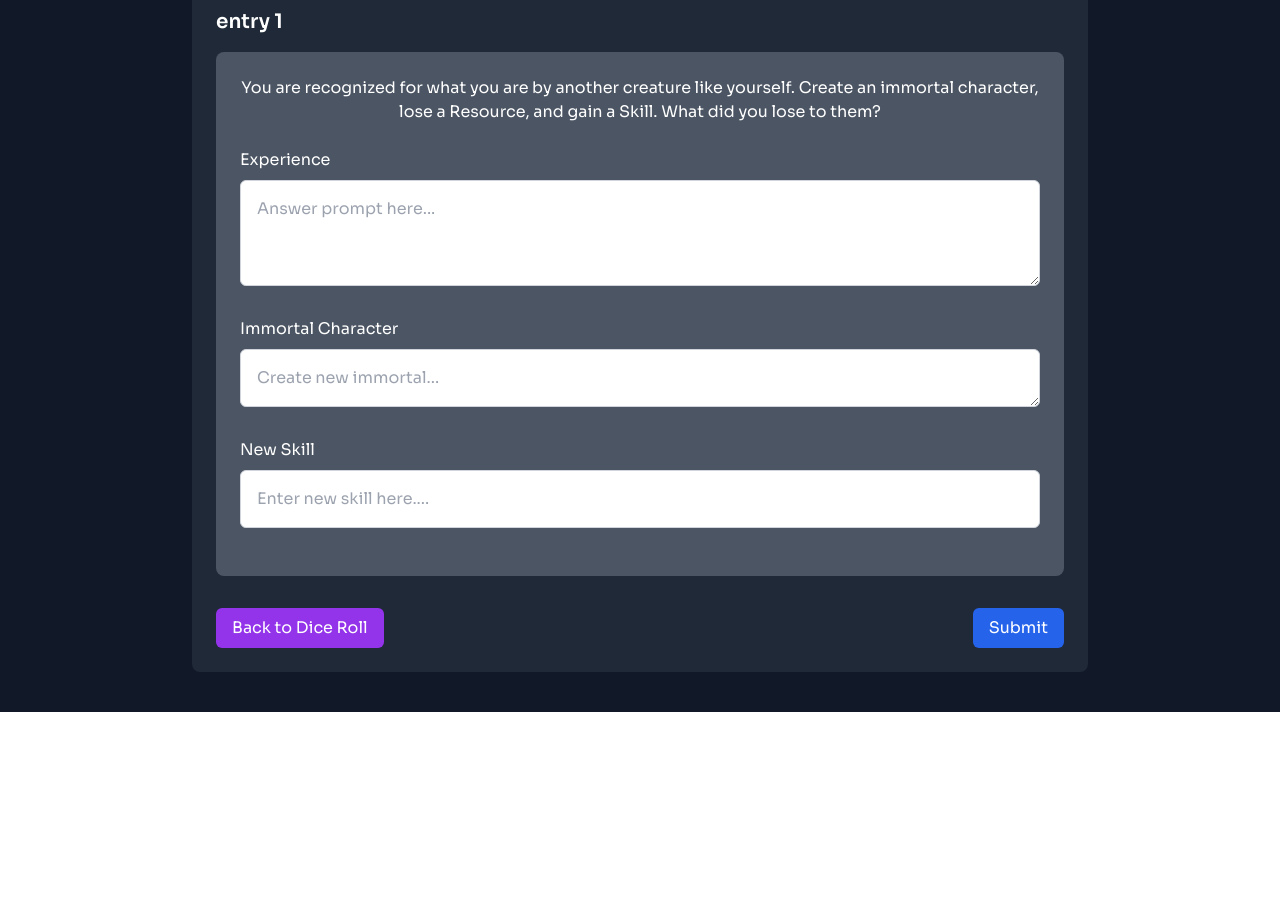
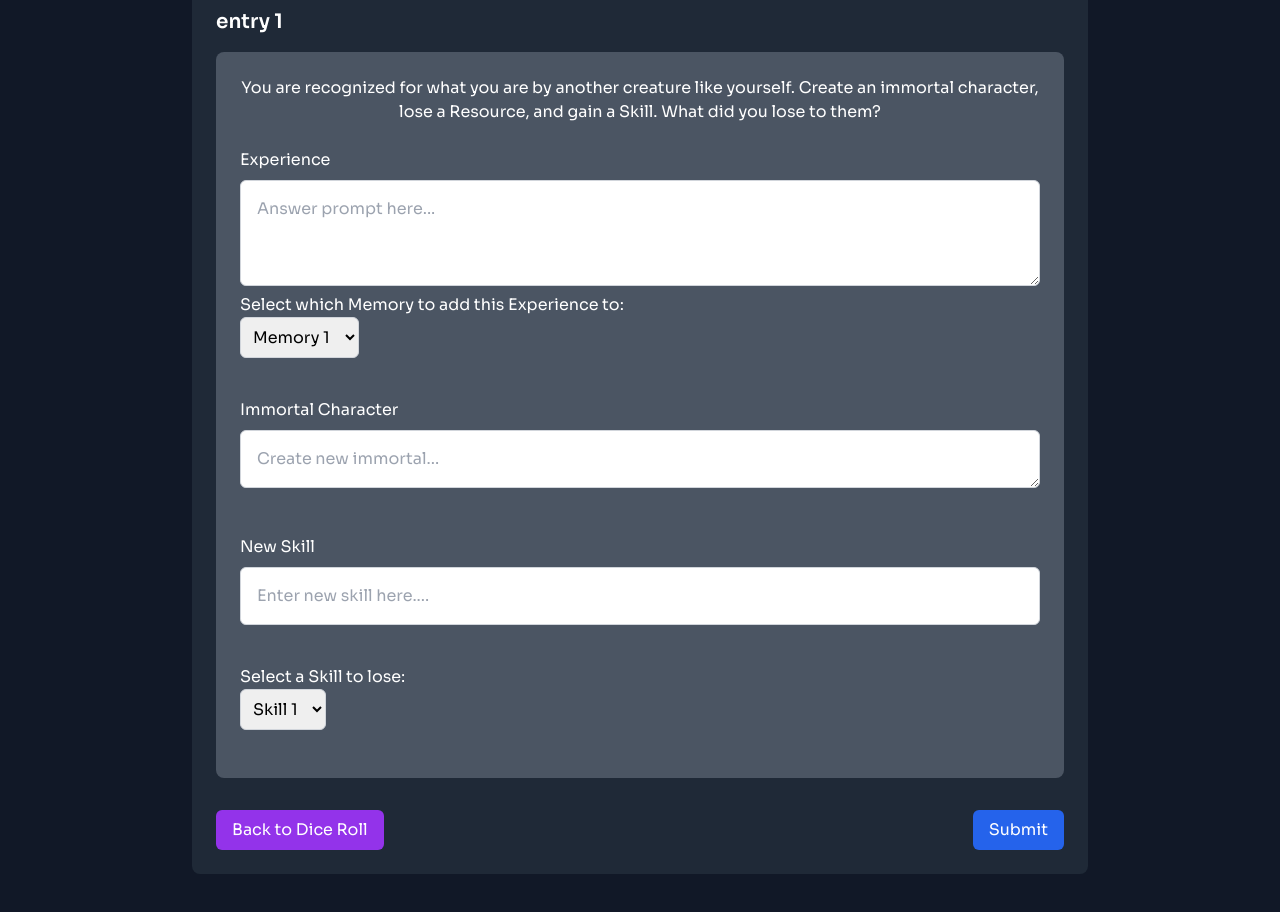
Before and after one commit to kellyjellykitten/vampire-game, a React (Vite) app: page /game/roll/prompt in a window 1280 px wide. Shown: the part 300-1212 px from the top of the page. Before the commit the page ends 1012 px from the top, so only its background shows below. Built offline with nearby package versions, Linux system fonts and the light colour scheme.

Commit message:
added dropdowns to prompts page & prompts.json

```diff
--- a/src/pages/game/PromptPage.jsx
+++ b/src/pages/game/PromptPage.jsx
@@ -24,17 +24,26 @@ const PromptPage = () => {
                     <h2 className="text-xl font-semibold mb-4">entry 1</h2>
                     <div className="mt-4 bg-gray-600 rounded-lg p-6">
                         <p className="text-center">You are recognized for what you are by another creature like yourself. Create an immortal character, lose a Resource, and gain a Skill. What did you lose to them?</p>
-                        <div className="mb-6">
-                            <label htmlFor="conversionExperience" className="block pt-6 mb-2 ">Experience</label>
+                        <div className="mb-10">
+                            <label className="block pt-6 mb-2">Experience</label>
                             <textarea
                                 placeholder="Answer prompt here..."
                                 required
                                 className="w-full p-4 border border-gray-300 rounded-md focus:outline-none focus:ring-2 focus:ring-blue-500 focus:border-blue-500"
                                 rows="3"
                             />
+                            <label className="block mb-2">Select which Memory to add this Experience to:
+                                <select name="selectedMemory" className="border border-gray-300 text-black rounded-md focus:ring-2 focus:ring-blue-500 focus:border-blue-500 block p-2">
+                                    <option value="memory1">Memory 1</option>
+                                    <option value="memory2">Memory 2</option>
+                                    <option value="memory3">Memory 3</option>
+                                    <option value="memory4">Memory 4</option>
+                                    <option value="memory5">Memory 5</option>
+                                </select>
+                            </label>
                         </div>
-                        <div className="mb-6">
-                            <label htmlFor="conversionExperience" className="block mb-2 ">Immortal Character</label>
+                        <div className="mb-10">
+                            <label className="block mb-2">Immortal Character</label>
                             <textarea
                                 placeholder="Create new immortal..."
                                 required
@@ -42,7 +51,7 @@ const PromptPage = () => {
                                 rows="1"
                             />
                         </div>
-                        <div className="mb-6">
+                        <div className="mb-10">
                             <label htmlFor="conversionExperience" className="block mb-2 ">New Skill</label>
                             <input
                                 type="text"
@@ -50,6 +59,15 @@ const PromptPage = () => {
                                 required
                                 className="w-full p-4 border border-gray-300 rounded-md focus:outline-none focus:ring-2 focus:ring-blue-500 focus:border-blue-500"
                             />
+                        </div>
+                        <div className="mb-6">
+                            <label className="block mb-2">Select a Skill to lose:
+                                <select name="selectedSkill" className="border border-gray-300 text-black rounded-md focus:ring-2 focus:ring-blue-500 focus:border-blue-500 block p-2">
+                                    <option value="skill1">Skill 1</option>
+                                    <option value="skill2">Skill 2</option>
+                                    <option value="skill3">Skill 3</option>
+                                </select>
+                            </label>
                         </div>
                     </div>
                     <div className="flex justify-between mt-8">
```
Also changed, not shown: src/prompts.json (added, +19 -0 lines).
